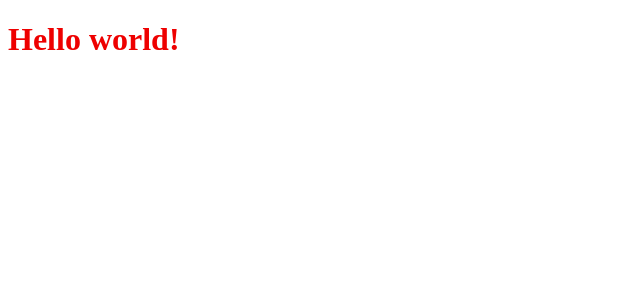
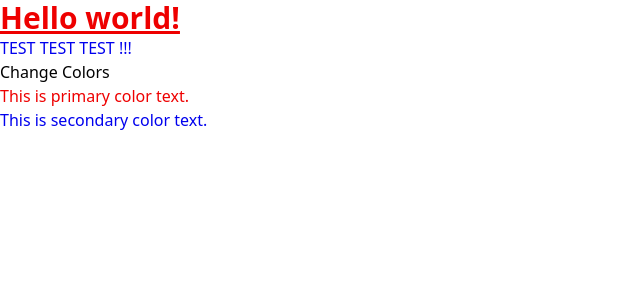
Before and after one commit to kolesnikovsv2018-oss/ArmadaFrontV2, a Nuxt app: page / in a window 1280 px wide. Shown: the top 300 px of the page, without its empty margins (0-640 px from the left). Built offline with nearby package versions, Linux system fonts and the light colour scheme.

Commit message:
16 - dynamicaly chamge of colors sheme

```diff
--- a/app/app.vue
+++ b/app/app.vue
@@ -1,16 +1,37 @@
 <script setup lang="ts">
-const primaryColor = '#EE0000';
-const secondaryColor = '#9333ea';
+interface IColors {
+  primary: string;
+  secondary: string;
+}
 
-// Устанавливаем CSS переменные
-if (import.meta.client) {
-  document.documentElement.style.setProperty('--color-primary', primaryColor);
-  document.documentElement.style.setProperty('--color-secondary', secondaryColor);
+const colors = ref<IColors>({
+  primary: '#EE0000',
+  secondary: '#0000EE',
+});
+
+function onChangeColors(
+  { secondary, primary }: IColors
+) {
+  colors.value.primary = primary;
+  colors.value.secondary = secondary;
+
+  // Устанавливаем CSS переменные
+  if (import.meta.client) {
+    document.documentElement.style.setProperty('--color-primary', colors.value.primary);
+    document.documentElement.style.setProperty('--color-secondary', colors.value.secondary);
+  }
 }
+
+onBeforeMount(() => {
+  onChangeColors(colors.value);
+});
 </script>
 
 <template>
   <div>
     <AppHeader />
+    <button @click="onChangeColors({ primary: '#00AA00', secondary: '#AA00AA' })">Change Colors</button>
+    <div class="text-primary">This is primary color text.</div>
+    <div class="text-secondary">This is secondary color text.</div>
   </div>
 </template>
--- a/app/assets/scss/main.scss
+++ b/app/assets/scss/main.scss
@@ -11,6 +11,6 @@ $secondary: var(--color-secondary);
   --color-secondary: #{$secondary};
 }
 
-body {
-  color: #{$primary};
-}
+// body {
+//   color: #{$primary};
+// }
--- a/app/components/AppHeader.vue
+++ b/app/components/AppHeader.vue
@@ -6,6 +6,7 @@ const h3Color = '#0000ff';
 
 <template>
   <h1 class="text-3xl font-bold underline text-primary"> Hello world! </h1>
+  <div class="text-secondary">TEST TEST TEST !!!</div>
 </template>
 
 <style scoped></style>
--- a/nuxt.config.ts
+++ b/nuxt.config.ts
@@ -9,7 +9,7 @@ export default defineNuxtConfig({
   // }
 
   css: [
-    // '~/assets/css/main.css',
+    '~/assets/css/main.css',
     '~/assets/scss/main.scss'
   ],
   vite: {
```
